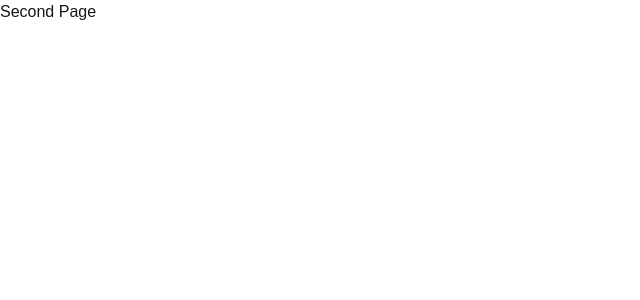
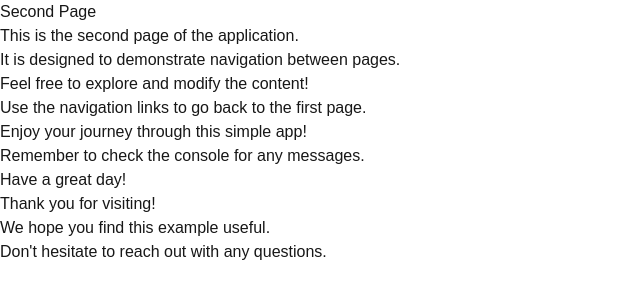
Before and after one commit to mea432/congressional-app-challenge-25, a Next.js app: page /second-page in a window 1280 px wide. Shown: the top 300 px of the page, without its empty margins (0-640 px from the left). Built offline with nearby package versions, Linux system fonts and the light colour scheme.

Commit message:
modified:   src/app/second-page/page.tsx

```diff
--- a/src/app/second-page/page.tsx
+++ b/src/app/second-page/page.tsx
@@ -2,6 +2,16 @@ export default function SecondPage() {
   return (
     <div>
       <h1>Second Page</h1>
+      <p>This is the second page of the application.</p>
+      <p>It is designed to demonstrate navigation between pages.</p>
+      <p>Feel free to explore and modify the content!</p>
+      <p>Use the navigation links to go back to the first page.</p>
+      <p>Enjoy your journey through this simple app!</p>
+      <p>Remember to check the console for any messages.</p>
+      <p>Have a great day!</p>
+      <p>Thank you for visiting!</p>
+      <p>We hope you find this example useful.</p>
+      <p>Don't hesitate to reach out with any questions.</p>
     </div>
   );
 }
```
